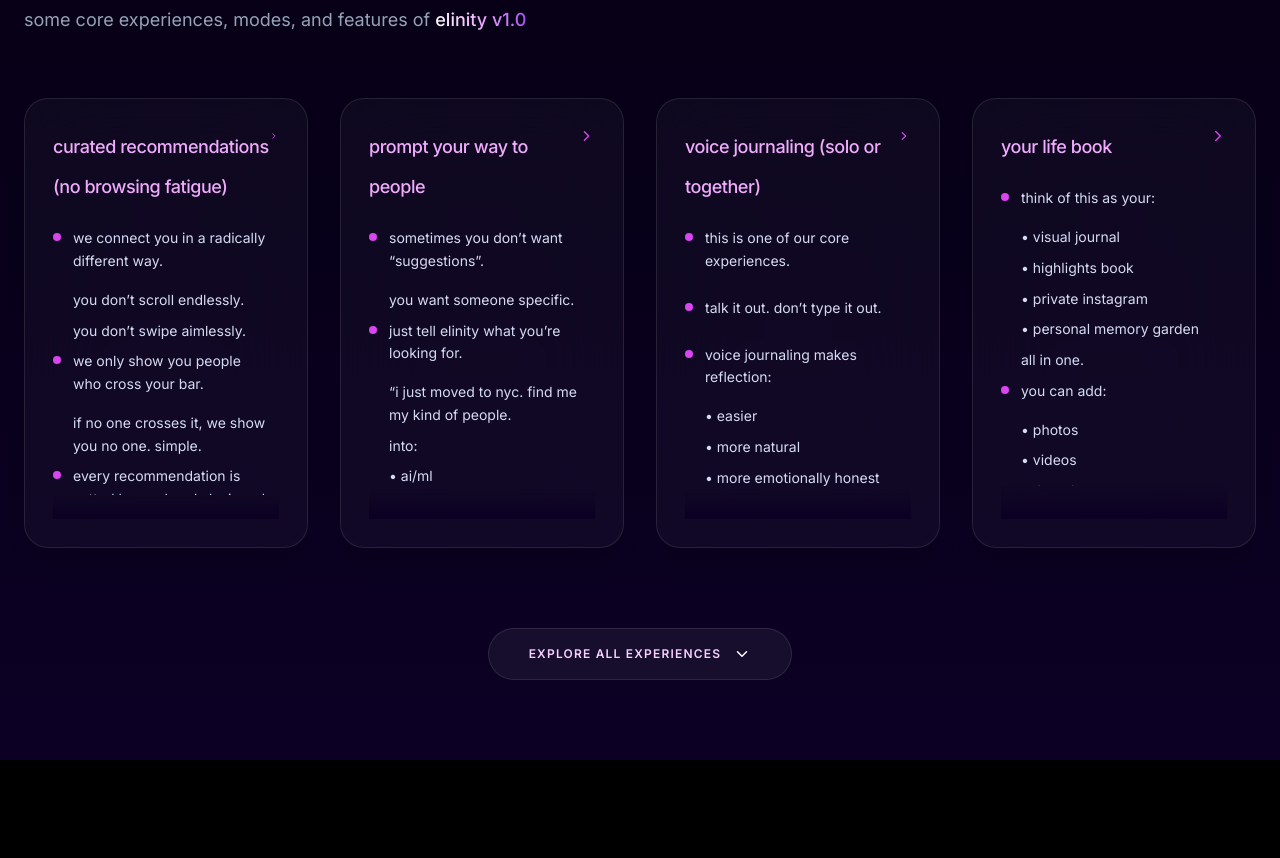
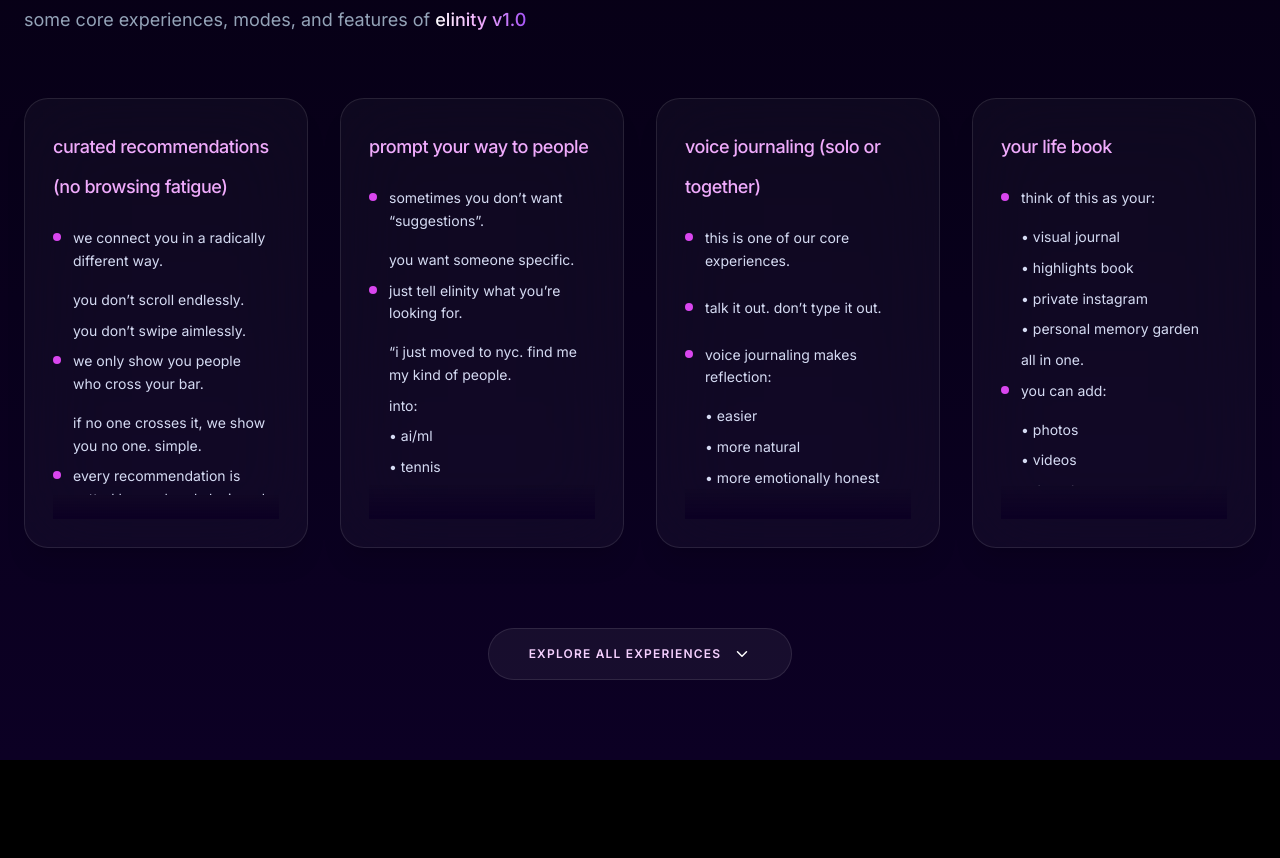
Before and after one commit to sudharsan-051006/elinity, a React (Vite) app: page / in a window 1280 px wide. Shown: the part 1980-2838 px from the top of the page. Built offline with nearby package versions, Linux system fonts and the light colour scheme; a web font is replaced by a local one.

Commit message:
updated features

```diff
--- a/src/components/Features.tsx
+++ b/src/components/Features.tsx
@@ -282,7 +282,7 @@
                   <h2 className="text-[18px]  text-fuchsia-300 lowercase">
                     {card.title}
                   </h2>
-                  <ChevronRight size={18} className="text-fuchsia-500" />
+                  {/* <ChevronRight size={18} className="text-fuchsia-500" /> */}
                 </div>
 
                 <div className="flex-grow overflow-y-auto pr-2 custom-scrollbar space-y-2">
```
